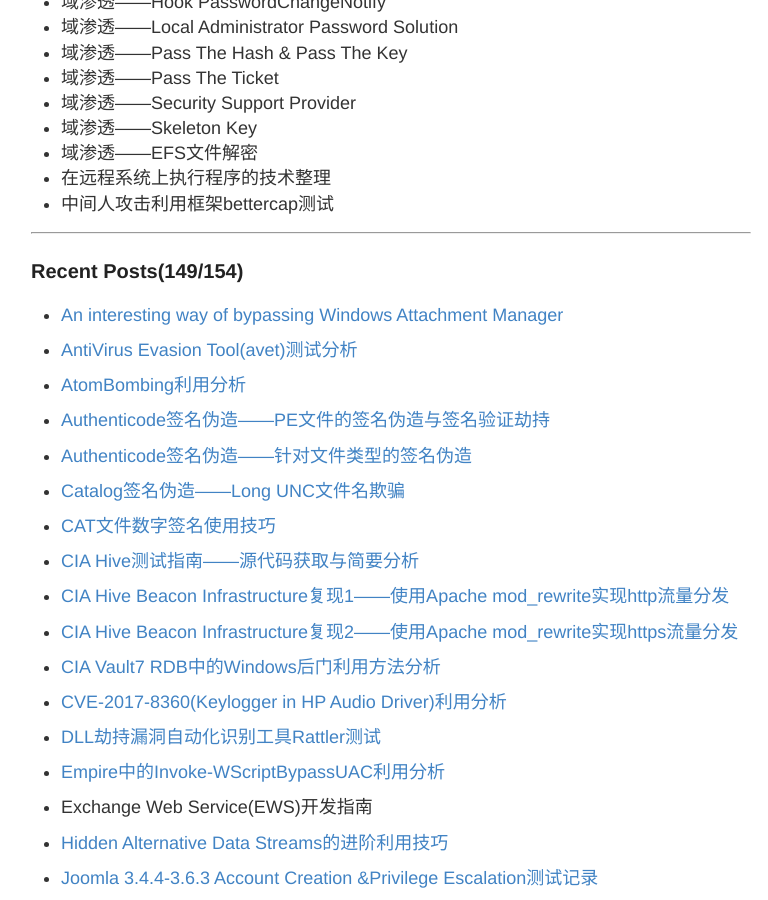
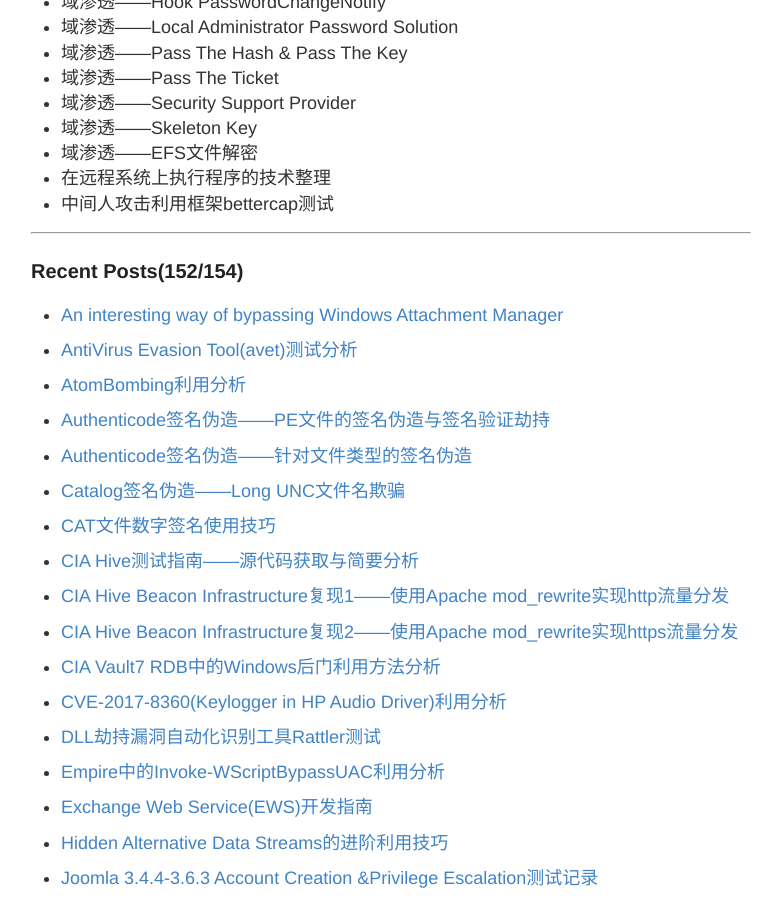
Before and after one commit to 3gstudent/backup-3gstudent.github.io, a Jekyll site: the page built from about.md, in a window 1280 px wide and 900 px high, scrolled down 1374 px. Shown: the whole window, without its empty margins (249-1017 px from the left). Built offline with Jekyll 4.4.1, drawn with Linux system fonts in a browser that asks for light colours; part of the change alters nothing that is shown.

Commit message:
Update about.md

```diff
--- a/about.md
+++ b/about.md
@@ -65,7 +65,7 @@ Github:   [3gstudent](https://github.com/3gstudent)
 
 ---
 
-### Recent Posts(149/154)
+### Recent Posts(152/154)
 
 -
  [An interesting way of bypassing Windows Attachment Manager](https://3gstudent.github.io/3gstudent.github.io/An-interesting-way-of-bypassing-Windows-Attachment-Manager/)
@@ -110,7 +110,7 @@ Github:   [3gstudent](https://github.com/3gstudent)
  [Empire中的Invoke-WScriptBypassUAC利用分析](https://3gstudent.github.io/3gstudent.github.io/Empire%E4%B8%AD%E7%9A%84Invoke-WScriptBypassUAC%E5%88%A9%E7%94%A8%E5%88%86%E6%9E%90/)
 
 -
- Exchange Web Service(EWS)开发指南
+ [Exchange Web Service(EWS)开发指南](https://3gstudent.github.io/3gstudent.github.io/Exchange-Web-Service(EWS)%E5%BC%80%E5%8F%91%E6%8C%87%E5%8D%97/)
 
 -
  [Hidden Alternative Data Streams的进阶利用技巧](https://3gstudent.github.io/3gstudent.github.io/Hidden-Alternative-Data-Streams%E7%9A%84%E8%BF%9B%E9%98%B6%E5%88%A9%E7%94%A8%E6%8A%80%E5%B7%A7/)
@@ -518,10 +518,10 @@ Github:   [3gstudent](https://github.com/3gstudent)
  [域渗透——利用DCOM在远程系统执行程序](https://3gstudent.github.io/3gstudent.github.io/%E5%9F%9F%E6%B8%97%E9%80%8F-%E5%88%A9%E7%94%A8DCOM%E5%9C%A8%E8%BF%9C%E7%A8%8B%E7%B3%BB%E7%BB%9F%E6%89%A7%E8%A1%8C%E7%A8%8B%E5%BA%8F/)
 
 -
- 域渗透——利用GPO中的计划任务实现远程执行
+ [域渗透——利用GPO中的计划任务实现远程执行](https://3gstudent.github.io/3gstudent.github.io/%E5%9F%9F%E6%B8%97%E9%80%8F-%E5%88%A9%E7%94%A8GPO%E4%B8%AD%E7%9A%84%E8%AE%A1%E5%88%92%E4%BB%BB%E5%8A%A1%E5%AE%9E%E7%8E%B0%E8%BF%9C%E7%A8%8B%E6%89%A7%E8%A1%8C/)
 
 -
- 域渗透——利用GPO中的计划任务实现远程执行(命令行实现原理与脚本细节)
+ [域渗透——利用GPO中的计划任务实现远程执行(命令行实现原理与脚本细节)](https://3gstudent.github.io/3gstudent.github.io/%E5%9F%9F%E6%B8%97%E9%80%8F-%E5%88%A9%E7%94%A8GPO%E4%B8%AD%E7%9A%84%E8%AE%A1%E5%88%92%E4%BB%BB%E5%8A%A1%E5%AE%9E%E7%8E%B0%E8%BF%9C%E7%A8%8B%E6%89%A7%E8%A1%8C(%E5%91%BD%E4%BB%A4%E8%A1%8C%E5%AE%9E%E7%8E%B0%E5%8E%9F%E7%90%86%E4%B8%8E%E8%84%9A%E6%9C%AC%E7%BB%86%E8%8A%82)/)
 
 -
  [域渗透——利用SYSVOL还原组策略中保存的密码](https://3gstudent.github.io/3gstudent.github.io/%E5%9F%9F%E6%B8%97%E9%80%8F-%E5%88%A9%E7%94%A8SYSVOL%E8%BF%98%E5%8E%9F%E7%BB%84%E7%AD%96%E7%95%A5%E4%B8%AD%E4%BF%9D%E5%AD%98%E7%9A%84%E5%AF%86%E7%A0%81/)
```
